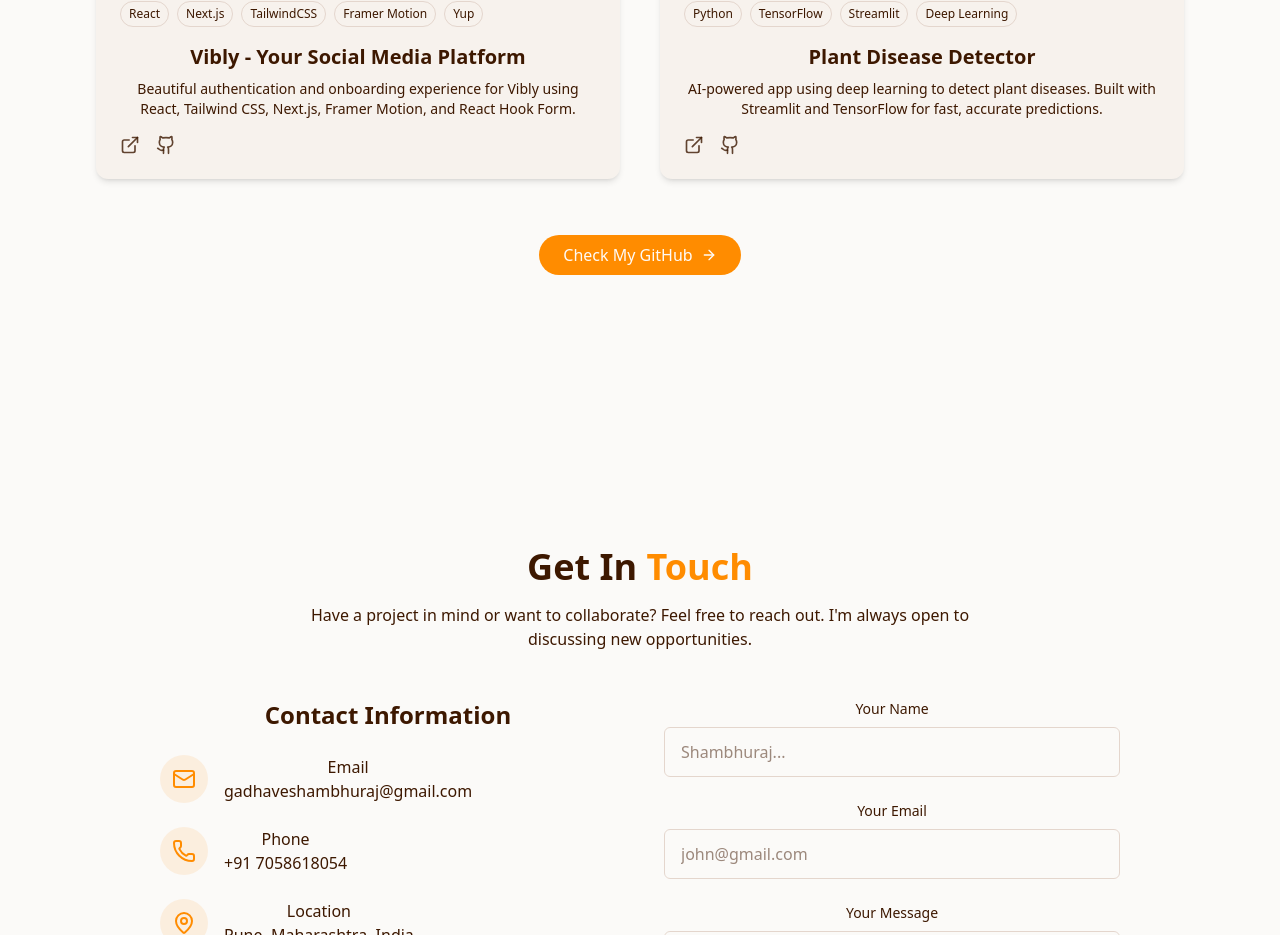
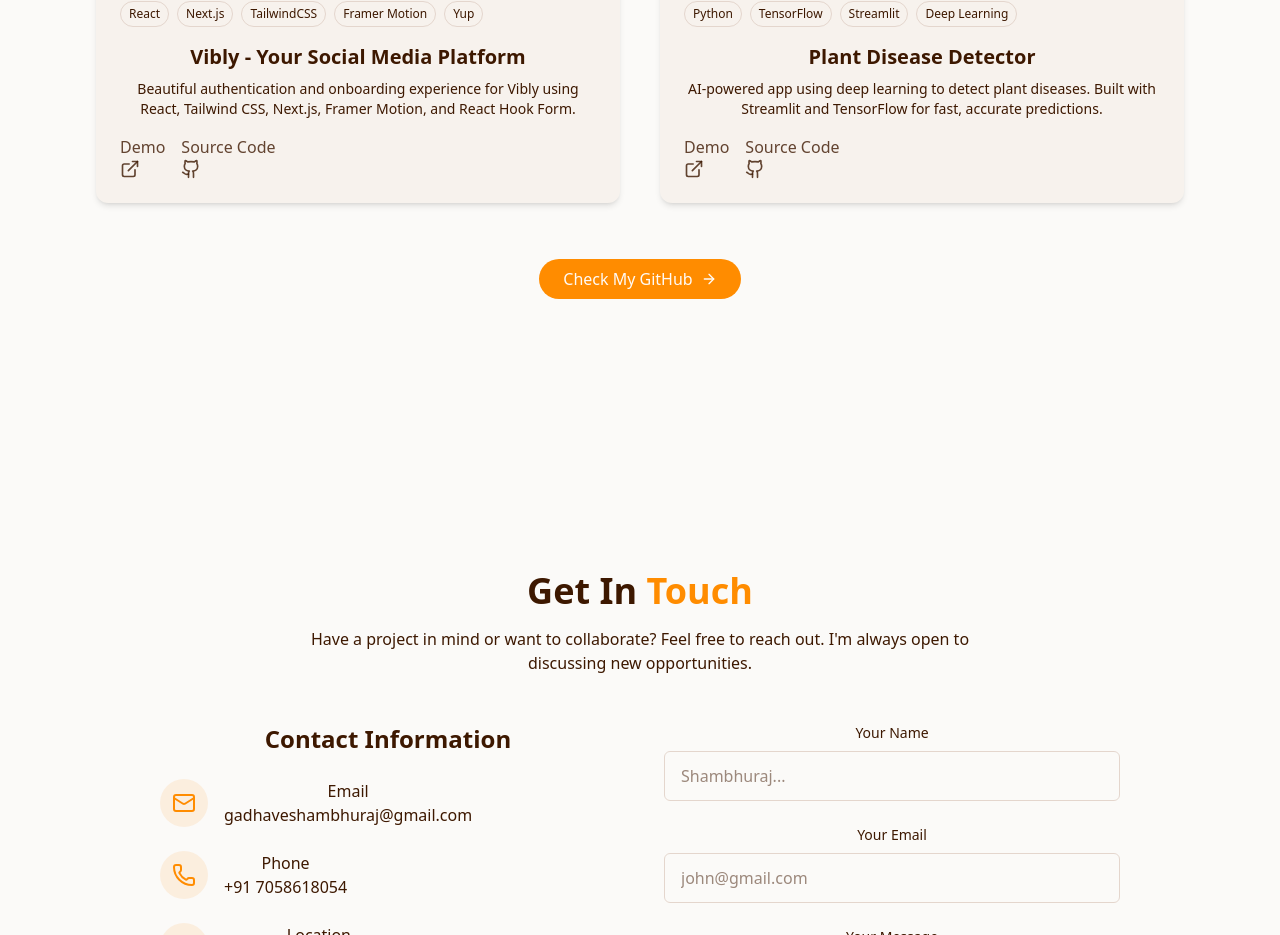
Before and after one commit to shambhuraj0007/PortfolioFinal, a React (Vite) app: page / in a window 1280 px wide. Shown: the part 5209-6144 px from the top of the page. Built offline with nearby package versions, Linux system fonts and the light colour scheme.

Commit message:
Update ProjectsSection.jsx

```diff
--- a/src/components/ProjectsSection.jsx
+++ b/src/components/ProjectsSection.jsx
@@ -75,7 +75,7 @@ export const ProjectsSection = () => {
                       target="_blank"
                       rel="noopener noreferrer"
                       className="text-foreground/80 hover:text-primary transition-colors"
-                    >
+                    >Demo
                       <ExternalLink size={20} />
                     </a>
                     <a
@@ -83,7 +83,7 @@ export const ProjectsSection = () => {
                       target="_blank"
                       rel="noopener noreferrer"
                       className="text-foreground/80 hover:text-primary transition-colors"
-                    >
+                    >Source Code
                       <Github size={20} />
                     </a>
                   </div>
```
